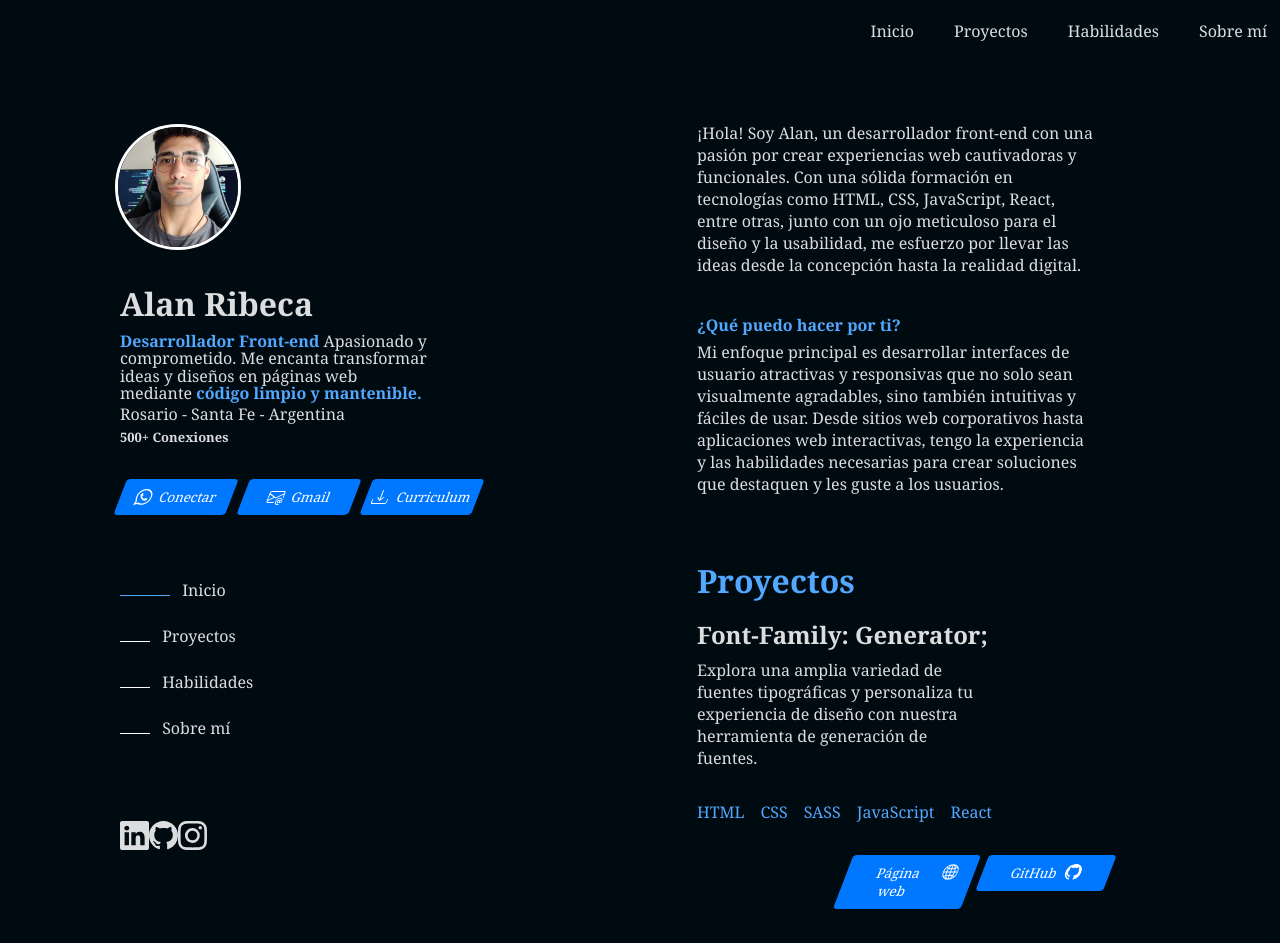
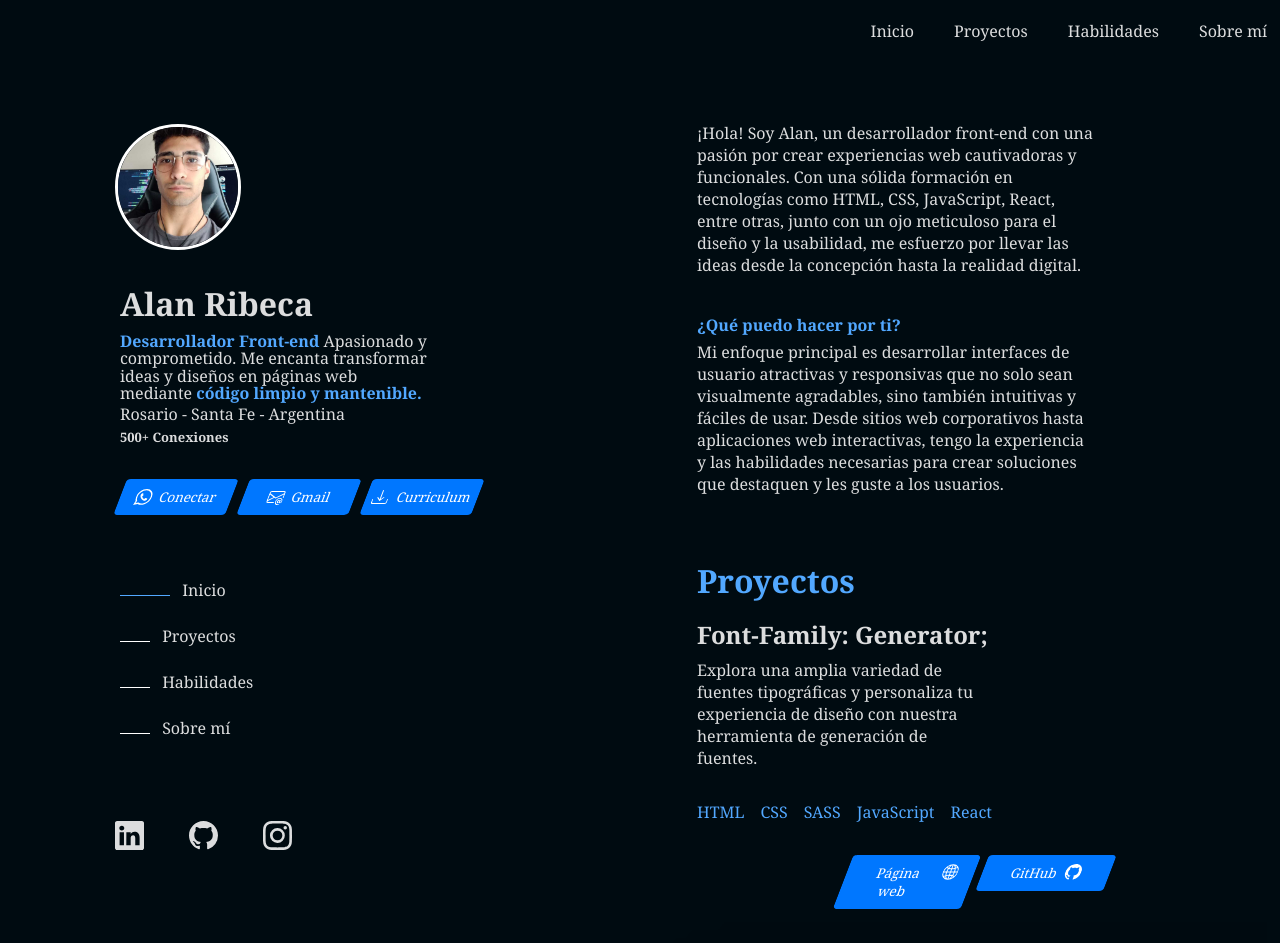
Before and after one commit to stivcode21/Colaboracion-Portafolio, a React (Vite) app: page / in a window 1280 px wide. Shown: the top 943 px of the page. Built offline with nearby package versions, Linux system fonts and the light colour scheme.

Commit message:
agregando una nueva tecnologia aprendida

```diff
--- a/src/components/presentacion/presentacion.scss
+++ b/src/components/presentacion/presentacion.scss
@@ -74,7 +74,10 @@
   }
 
   .redes {
-    margin: 5.1rem 0 0 1.7rem;
+    margin-top: 5.1rem;
+    display: flex;
+    justify-content: space-around;
+    width: 50%;
 
     .enlace {
       position: relative;
--- a/src/components/tecnologias/Tecnologias.jsx
+++ b/src/components/tecnologias/Tecnologias.jsx
@@ -13,6 +13,7 @@ export const Tecnologias = () => {
           <img src="..//img/react.svg" alt="logoReact" />
           <img src="..//img/git.svg" alt="logoGit" />
           <img src="..//img/githubb.svg" alt="logoGitHub" />
+          <img src="../img/firebase.svg" alt="logoFirebase" className="logoFirebase" />
         </div>
       </div>
 
--- a/src/components/tecnologias/tecnologias.scss
+++ b/src/components/tecnologias/tecnologias.scss
@@ -18,6 +18,10 @@
       width: 50px;
       height: 50px;
     }
+
+    .logoFirebase {
+      margin-top: 1rem;
+    }
   }
 
   .habilidadesBlanda {
@@ -35,7 +39,7 @@
     }
   }
 
-  @media (max-width:1420px) {
+  @media (max-width: 1420px) {
     .img {
       width: 100%;
 
@@ -53,13 +57,13 @@
   }
 }
 
-@media (max-width:1000px) {
+@media (max-width: 1000px) {
   .tecnologias {
     margin: 4rem 0 8rem 5rem;
   }
 }
 
-@media (max-width:650px) {
+@media (max-width: 650px) {
   .tecnologias {
     margin-left: 0;
     padding: 0;
```
Also changed, not shown: public/img/firebase.svg (added).
